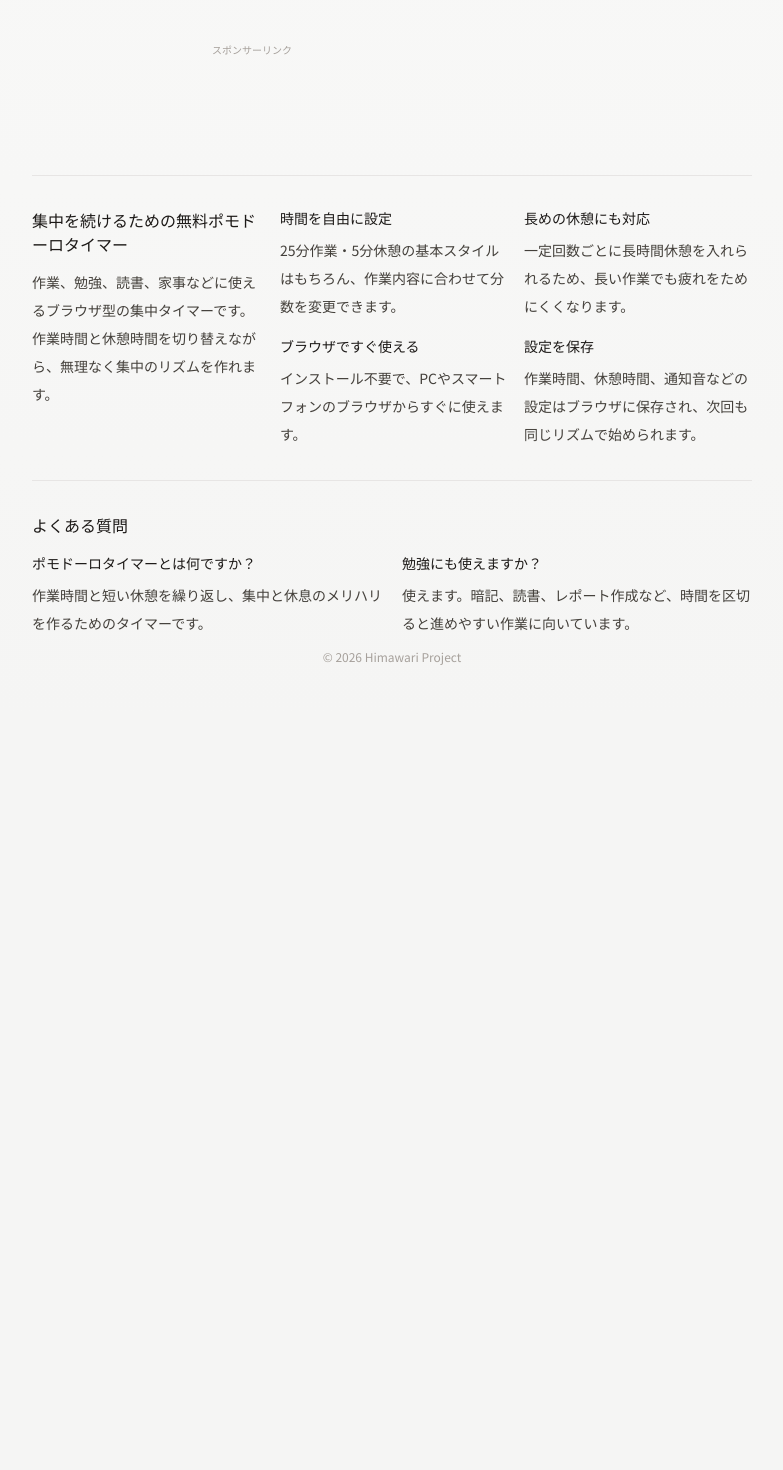
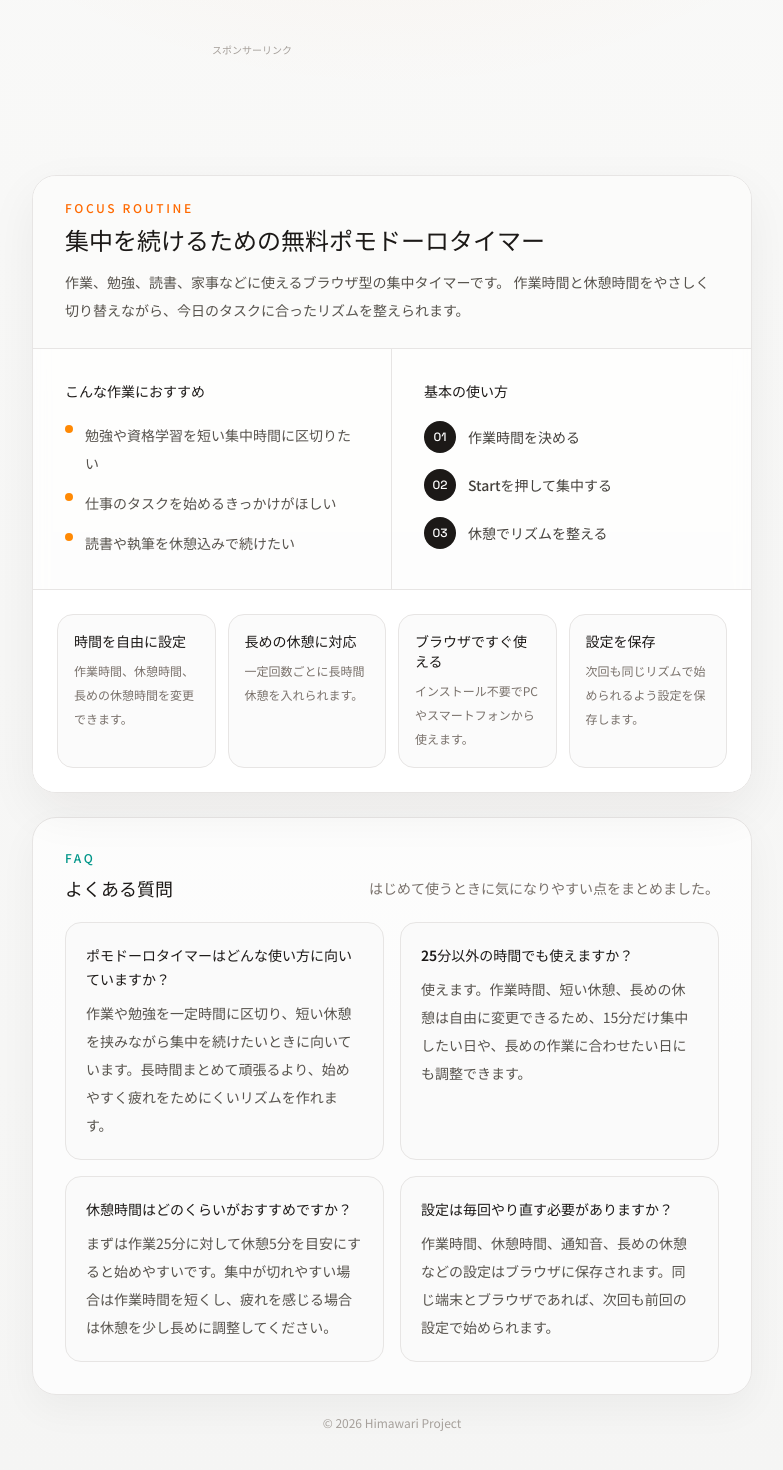
Before and after one commit to at-himawari/pomodoro, a React (Vite) app: page / in a window 1280 px wide. Shown: the part 608-2078 px from the top of the page, without its empty margins (248-1031 px from the left). Before the commit the page ends 1325 px from the top, so only its background shows below. Built offline with nearby package versions, Linux system fonts and the light colour scheme.

Commit message:
Refine FAQ content and layout

```diff
--- a/index.html
+++ b/index.html
@@ -101,18 +101,34 @@
             "mainEntity": [
               {
                 "@type": "Question",
-                "name": "ポモドーロタイマーとは何ですか？",
+                "name": "ポモドーロタイマーはどんな使い方に向いていますか？",
                 "acceptedAnswer": {
                   "@type": "Answer",
-                  "text": "25分の作業と短い休憩を繰り返し、集中と休息のリズムを作るためのタイマーです。"
+                  "text": "作業や勉強を一定時間に区切り、短い休憩を挟みながら集中を続けたいときに向いています。長時間まとめて頑張るより、始めやすく疲れをためにくいリズムを作れます。"
                 }
               },
               {
                 "@type": "Question",
-                "name": "勉強にも使えますか？",
+                "name": "25分以外の時間でも使えますか？",
                 "acceptedAnswer": {
                   "@type": "Answer",
-                  "text": "暗記、読書、レポート作成など、時間を区切ると進めやすい作業に向いています。"
+                  "text": "使えます。作業時間、短い休憩、長めの休憩は自由に変更できるため、15分だけ集中したい日や、長めの作業に合わせたい日にも調整できます。"
+                }
+              },
+              {
+                "@type": "Question",
+                "name": "休憩時間はどのくらいがおすすめですか？",
+                "acceptedAnswer": {
+                  "@type": "Answer",
+                  "text": "まずは作業25分に対して休憩5分を目安にすると始めやすいです。集中が切れやすい場合は作業時間を短くし、疲れを感じる場合は休憩を少し長めに調整してください。"
+                }
+              },
+              {
+                "@type": "Question",
+                "name": "設定は毎回やり直す必要がありますか？",
+                "acceptedAnswer": {
+                  "@type": "Answer",
+                  "text": "作業時間、休憩時間、通知音、長めの休憩などの設定はブラウザに保存されます。同じ端末とブラウザであれば、次回も前回の設定で始められます。"
                 }
               }
             ]
--- a/src/App.jsx
+++ b/src/App.jsx
@@ -1037,75 +1037,130 @@ function App() {
         <div className="flex justify-center">
           <AdBanner />
         </div>
-        <section className="mx-auto mt-10 grid gap-6 border-t border-stone-200 pt-8 text-left text-stone-700 sm:grid-cols-3">
-          <div className="sm:col-span-1">
-            <h2 className="text-base font-semibold text-stone-900">
+        <section className="mx-auto mt-10 overflow-hidden rounded-3xl border border-stone-200 bg-white/78 text-left shadow-[0_18px_50px_rgba(28,25,23,0.06)] backdrop-blur">
+          <div className="border-b border-stone-200 bg-stone-50/80 px-5 py-6 sm:px-8">
+            <p className="text-xs font-medium uppercase tracking-[0.22em] text-orange-500">
+              Focus routine
+            </p>
+            <h2 className="mt-2 text-xl font-semibold leading-8 text-stone-900 sm:text-2xl">
               集中を続けるための無料ポモドーロタイマー
             </h2>
-            <p className="mt-3 text-sm leading-7">
+            <p className="mt-3 max-w-2xl text-sm leading-7 text-stone-600">
               作業、勉強、読書、家事などに使えるブラウザ型の集中タイマーです。
-              作業時間と休憩時間を切り替えながら、無理なく集中のリズムを作れます。
+              作業時間と休憩時間をやさしく切り替えながら、今日のタスクに合ったリズムを整えられます。
             </p>
           </div>
-          <div className="grid gap-4 sm:col-span-2 sm:grid-cols-2">
-            <section>
+
+          <div className="grid gap-0 divide-y divide-stone-200 sm:grid-cols-2 sm:divide-x sm:divide-y-0">
+            <div className="p-5 sm:p-8">
               <h3 className="text-sm font-semibold text-stone-900">
-                時間を自由に設定
+                こんな作業におすすめ
               </h3>
-              <p className="mt-2 text-sm leading-7">
-                25分作業・5分休憩の基本スタイルはもちろん、作業内容に合わせて分数を変更できます。
-              </p>
-            </section>
-            <section>
+              <div className="mt-5 grid gap-3">
+                {[
+                  "勉強や資格学習を短い集中時間に区切りたい",
+                  "仕事のタスクを始めるきっかけがほしい",
+                  "読書や執筆を休憩込みで続けたい",
+                ].map((item) => (
+                  <div key={item} className="flex gap-3">
+                    <span className="mt-1 h-2 w-2 shrink-0 rounded-full bg-orange-400" />
+                    <p className="text-sm leading-7 text-stone-600">{item}</p>
+                  </div>
+                ))}
+              </div>
+            </div>
+
+            <div className="p-5 sm:p-8">
               <h3 className="text-sm font-semibold text-stone-900">
-                長めの休憩にも対応
+                基本の使い方
               </h3>
-              <p className="mt-2 text-sm leading-7">
-                一定回数ごとに長時間休憩を入れられるため、長い作業でも疲れをためにくくなります。
-              </p>
-            </section>
-            <section>
-              <h3 className="text-sm font-semibold text-stone-900">
-                ブラウザですぐ使える
-              </h3>
-              <p className="mt-2 text-sm leading-7">
-                インストール不要で、PCやスマートフォンのブラウザからすぐに使えます。
-              </p>
-            </section>
-            <section>
-              <h3 className="text-sm font-semibold text-stone-900">
-                設定を保存
-              </h3>
-              <p className="mt-2 text-sm leading-7">
-                作業時間、休憩時間、通知音などの設定はブラウザに保存され、次回も同じリズムで始められます。
-              </p>
-            </section>
+              <div className="mt-5 grid gap-4">
+                {[
+                  ["01", "作業時間を決める"],
+                  ["02", "Startを押して集中する"],
+                  ["03", "休憩でリズムを整える"],
+                ].map(([step, label]) => (
+                  <div key={step} className="flex items-center gap-3">
+                    <span className="flex h-8 w-8 shrink-0 items-center justify-center rounded-full bg-stone-900 font-['Space_Grotesk',_'Noto_Sans_JP',_sans-serif] text-xs text-white">
+                      {step}
+                    </span>
+                    <p className="text-sm font-medium text-stone-700">
+                      {label}
+                    </p>
+                  </div>
+                ))}
+              </div>
+            </div>
+          </div>
+
+          <div className="grid gap-3 border-t border-stone-200 bg-white p-5 sm:grid-cols-4 sm:p-6">
+            {[
+              ["時間を自由に設定", "作業時間、休憩時間、長めの休憩時間を変更できます。"],
+              ["長めの休憩に対応", "一定回数ごとに長時間休憩を入れられます。"],
+              ["ブラウザですぐ使える", "インストール不要でPCやスマートフォンから使えます。"],
+              ["設定を保存", "次回も同じリズムで始められるよう設定を保存します。"],
+            ].map(([title, body]) => (
+              <section
+                key={title}
+                className="rounded-2xl border border-stone-200 bg-stone-50/70 p-4"
+              >
+                <h3 className="text-sm font-semibold text-stone-900">
+                  {title}
+                </h3>
+                <p className="mt-2 text-xs leading-6 text-stone-500">{body}</p>
+              </section>
+            ))}
           </div>
         </section>
-        <section className="mx-auto mt-8 border-t border-stone-200 pt-8 text-left text-stone-700">
-          <h2 className="text-base font-semibold text-stone-900">
-            よくある質問
-          </h2>
-          <div className="mt-4 grid gap-5 sm:grid-cols-2">
+
+        <section className="mx-auto mt-6 rounded-3xl border border-stone-200 bg-white/72 p-5 text-left shadow-[0_14px_38px_rgba(28,25,23,0.045)] sm:p-8">
+          <div className="flex flex-col gap-2 sm:flex-row sm:items-end sm:justify-between">
             <div>
-              <h3 className="text-sm font-semibold text-stone-900">
-                ポモドーロタイマーとは何ですか？
-              </h3>
-              <p className="mt-2 text-sm leading-7">
-                作業時間と短い休憩を繰り返し、集中と休息のメリハリを作るためのタイマーです。
+              <p className="text-xs font-medium uppercase tracking-[0.22em] text-teal-600">
+                FAQ
               </p>
+              <h2 className="mt-2 text-lg font-semibold text-stone-900">
+                よくある質問
+              </h2>
             </div>
-            <div>
-              <h3 className="text-sm font-semibold text-stone-900">
-                勉強にも使えますか？
-              </h3>
-              <p className="mt-2 text-sm leading-7">
-                使えます。暗記、読書、レポート作成など、時間を区切ると進めやすい作業に向いています。
-              </p>
-            </div>
+            <p className="text-sm leading-7 text-stone-500">
+              はじめて使うときに気になりやすい点をまとめました。
+            </p>
+          </div>
+          <div className="mt-5 grid gap-4 sm:grid-cols-2">
+            {[
+              [
+                "ポモドーロタイマーはどんな使い方に向いていますか？",
+                "作業や勉強を一定時間に区切り、短い休憩を挟みながら集中を続けたいときに向いています。長時間まとめて頑張るより、始めやすく疲れをためにくいリズムを作れます。",
+              ],
+              [
+                "25分以外の時間でも使えますか？",
+                "使えます。作業時間、短い休憩、長めの休憩は自由に変更できるため、15分だけ集中したい日や、長めの作業に合わせたい日にも調整できます。",
+              ],
+              [
+                "休憩時間はどのくらいがおすすめですか？",
+                "まずは作業25分に対して休憩5分を目安にすると始めやすいです。集中が切れやすい場合は作業時間を短くし、疲れを感じる場合は休憩を少し長めに調整してください。",
+              ],
+              [
+                "設定は毎回やり直す必要がありますか？",
+                "作業時間、休憩時間、通知音、長めの休憩などの設定はブラウザに保存されます。同じ端末とブラウザであれば、次回も前回の設定で始められます。",
+              ],
+            ].map(([question, answer]) => (
+              <div
+                key={question}
+                className="rounded-2xl border border-stone-200 bg-stone-50/70 p-5"
+              >
+                <h3 className="text-sm font-semibold leading-6 text-stone-900">
+                  {question}
+                </h3>
+                <p className="mt-2 text-sm leading-7 text-stone-600">
+                  {answer}
+                </p>
+              </div>
+            ))}
           </div>
         </section>
-        <footer className="pt-3 text-center text-xs text-stone-400">
+        <footer className="pt-5 text-center text-xs text-stone-400">
           ©︎ 2026 Himawari Project
         </footer>
       </div>
```
